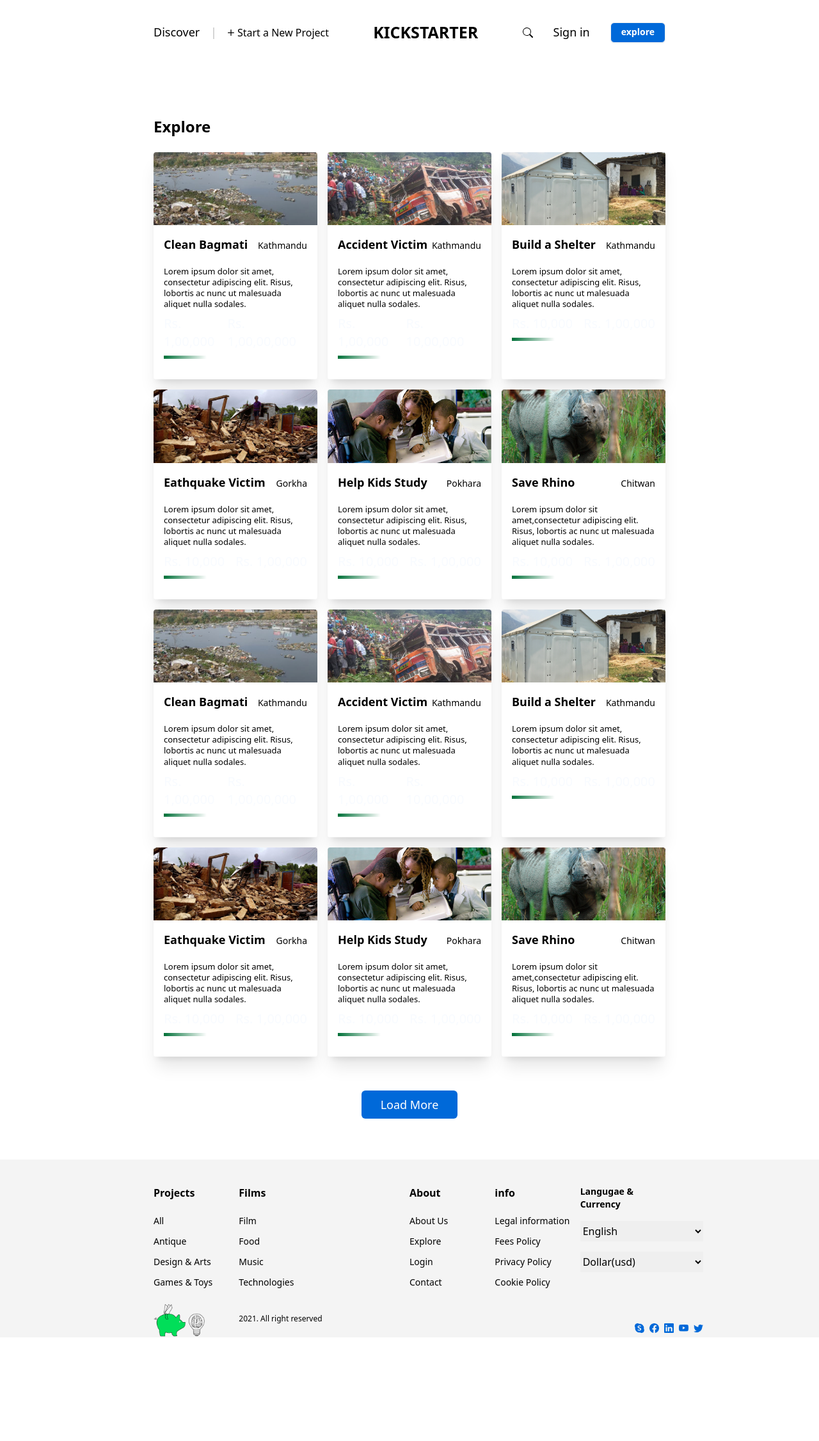
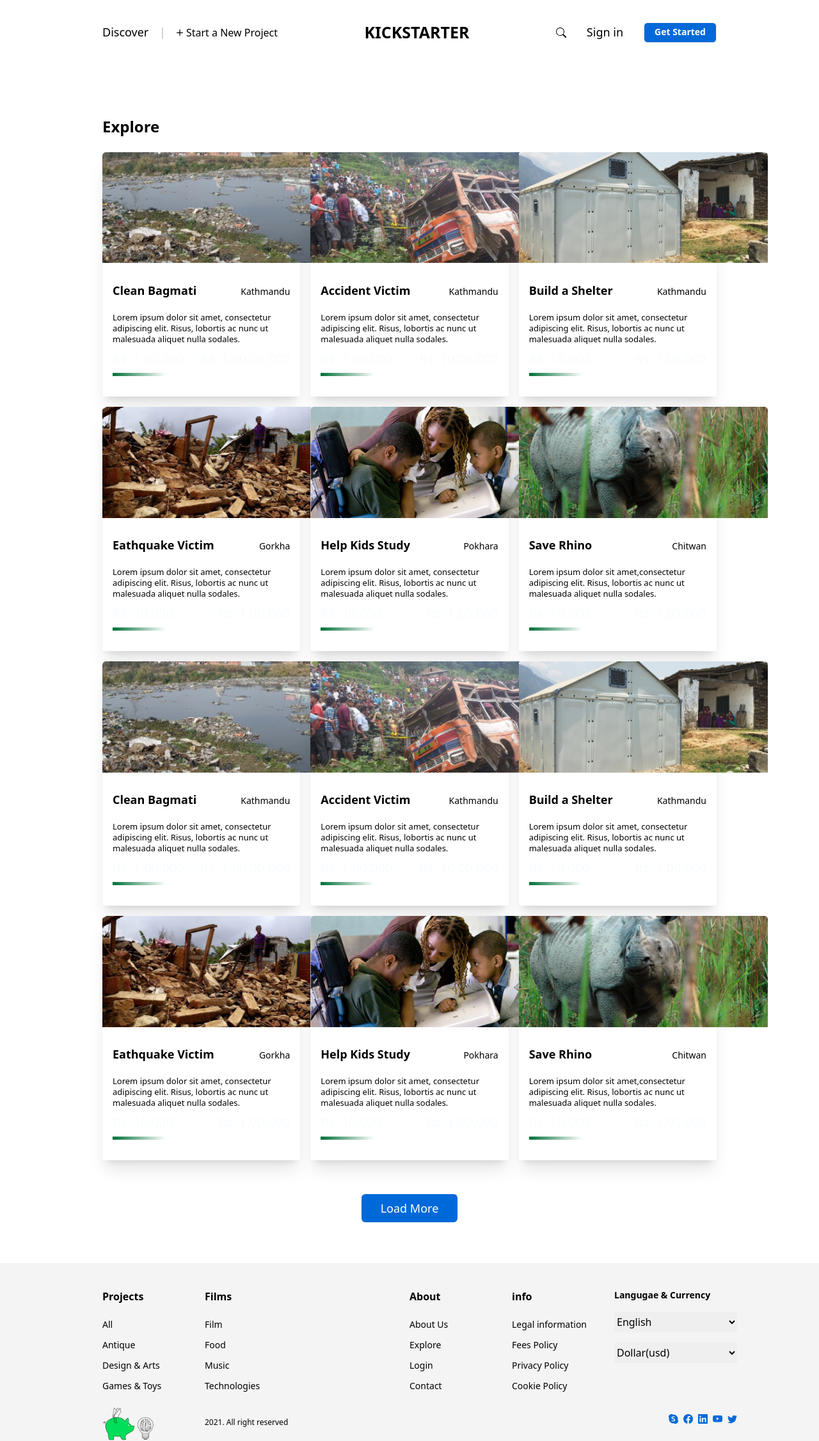
Before and after one commit to Miss-shelby/mzuri-ripple, a Next.js app: page /explore in a window 1280 px wide. Shown: the whole page at 64% size. Before the commit the page ends 2091 px from the top, so only its background shows below. Built offline with nearby package versions, Linux system fonts and the light colour scheme.

Commit message:
'updated the navbar button links'

```diff
--- a/src/app/(pages)/(projects)/newproject/page.js
+++ b/src/app/(pages)/(projects)/newproject/page.js
@@ -35,11 +35,11 @@ const NewProjectPage = () => {
     }
   return (
 
-    <div className='flex justify-between items-center  '>
+    <div className='flex  items-center  '>
         <div>
       <Image src="/newproject.png" alt='cowry image' height={600} width={540} />
         </div>
-        <form className={`${tabBgColors[activeTab]}  flex flex-col px-[30px] w-[26rem]`}>
+        <form className={`${tabBgColors[activeTab]} ml-[8rem] flex flex-col px-[30px] w-[26rem]`}>
           <ul className="steps pt-6">
           {tabs.map((tab,index)=>{
           return ( <li key={tab} className={`step ${step-1 >= index ?' step-primary':'' }`}></li>)
--- a/src/app/(pages)/explore/page.js
+++ b/src/app/(pages)/explore/page.js
@@ -135,7 +135,7 @@ const ExplorePage = () => {
             <ProjectCard key={project.title} title={project.title}
             description={project.description}
             startPrice={project.startPrice} endPrice={project.endPrice} location={project.location}
-             img={project.image} height={100} width={100}/>
+             img={project.image} height={186} width={389}/>
         )
       })}
       </div>
--- a/src/app/_components/ProjectCard.js
+++ b/src/app/_components/ProjectCard.js
@@ -4,13 +4,13 @@ export const ProjectCard = ({img,title,owner,description="",startPrice,endPrice,
 
     return (
       <div className="card card-compact bg-base-100 shadow-xl rounded-[3px]">
-      <div className={`relative w-full h-auto`} >
+      <div className="relative" style={{ height: `${height}px`, width: `${width}px` }}>
         <Image
           src={img}
           quality={100}
          height={height}
          width={width}
-        layout="responsive"
+
           alt="project_Image"
 
         />
--- a/src/app/_components/ProjectNearMe/index.js
+++ b/src/app/_components/ProjectNearMe/index.js
@@ -73,7 +73,7 @@ const ProjectNearMe = () => {
             <ProjectCard key={project.title} title={project.title}
             description={project.description}
             startPrice={project.startPrice} endPrice={project.endPrice} location={project.location}
-             img={project.image} height={100} width={100}/>
+             img={project.image} height={186} width={389}/>
         )
       })}
       </div>
--- a/src/app/_components/shared/Footer/Footer.js
+++ b/src/app/_components/shared/Footer/Footer.js
@@ -83,7 +83,7 @@ const Footer = () => {
         {label:"Cookie Policy",href:"#"},
     ];
   return (
-   <section className='w-full pt-10 flex justify-center bg-[#F4F4F4] max-w-[1920px]  mx-auto   px-[15rem]'>
+   <section className='w-full pt-10 flex justify-center bg-[#F4F4F4] max-w-[1920px]  mx-auto   px-[10rem]'>
     <div className='grid lg:grid-cols-6 md:grid-cols-2   w-full'>
       <div>
       <FooterSection title="Projects" links={projectLinks}/>
--- a/src/app/_components/shared/NavBar/NavBar.js
+++ b/src/app/_components/shared/NavBar/NavBar.js
@@ -18,7 +18,16 @@ const NavBar = () => {
       <div className="flex items-center">
         <BsSearch className="h-4 w-4" />
         <p className="text-[18px] px-[2rem] cursor-pointer"><Link href="/login">Sign in</Link></p>
-       <Button>{pathname ==='/'? <Link href="/getstarted">How it works</Link>  : pathname.slice(1)}</Button>
+       {/* <Button>{ pathname ==='/'? <Link href="/getstarted">How it works</Link>  : pathname.slice(1)}</Button> */}
+       {
+        <Button>
+        {pathname === '/login' && <Link href="/register">Register</Link>}
+        {pathname === '/explore' && <Link href="/getstarted">Get Started</Link>}
+        {pathname == '/register' && <Link href="/login"> Login</Link>}
+        {pathname !== '/login' && pathname !== '/explore' && pathname !== '/register' && (<Link href="/getstarted">How it works</Link> )}
+      </Button>
+
+       }
       </div>
     </div>
   );
--- a/src/app/layout.js
+++ b/src/app/layout.js
@@ -21,7 +21,7 @@ export default function RootLayout({ children }) {
   return (
     <html lang="en">
       <body className={`${montserrat.className}min-h-screen w-full` } >
-        <div className="max-w-[1920px] mx-auto min-h-screen   px-[15rem] bg-white">
+        <div className="max-w-[1920px] mx-auto min-h-screen   px-[10rem] bg-white">
           <NavBar/>
           {children}
         </div>
```
Also changed, not shown: src/app/_components/AllProjects/All.js.
